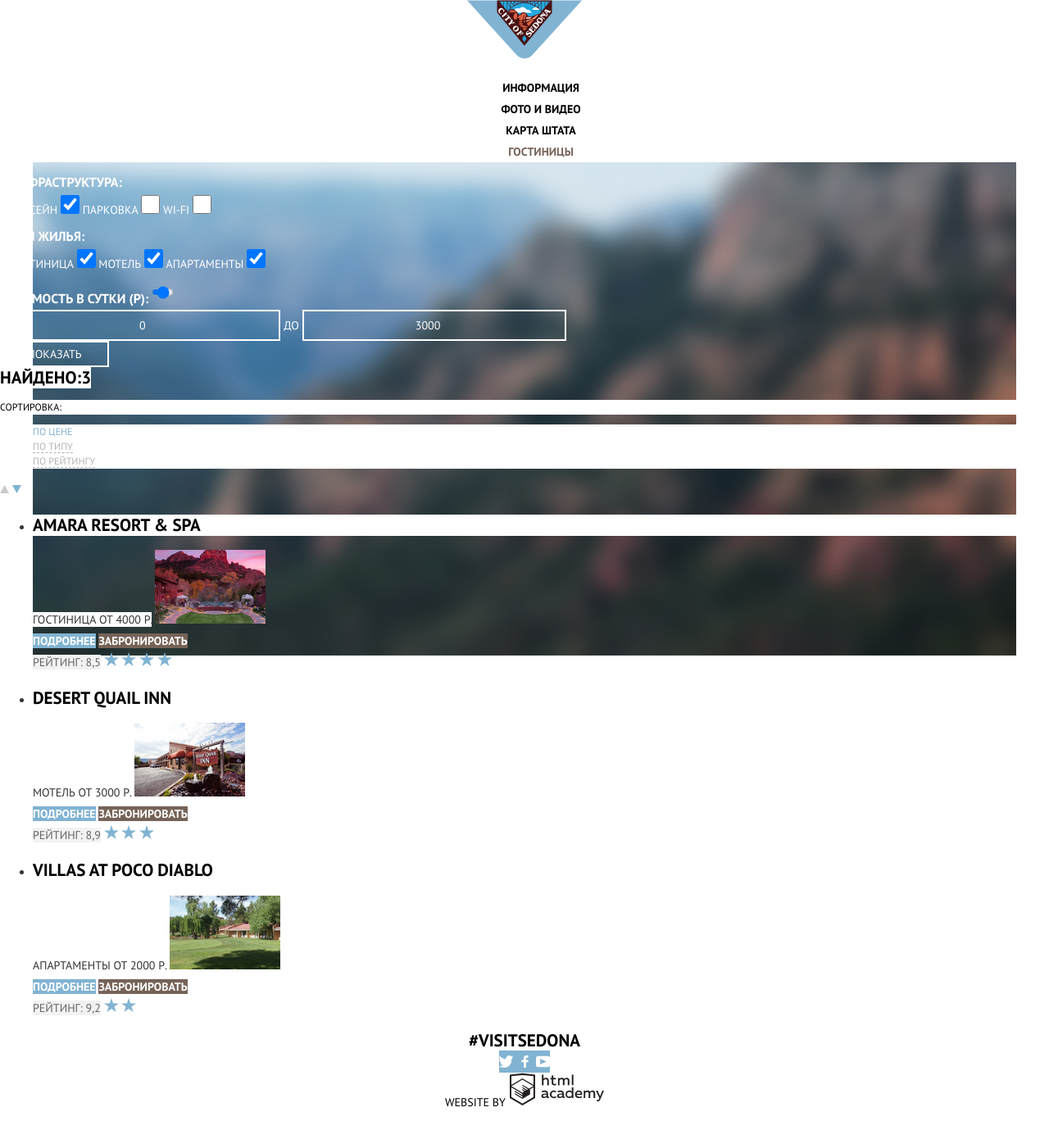
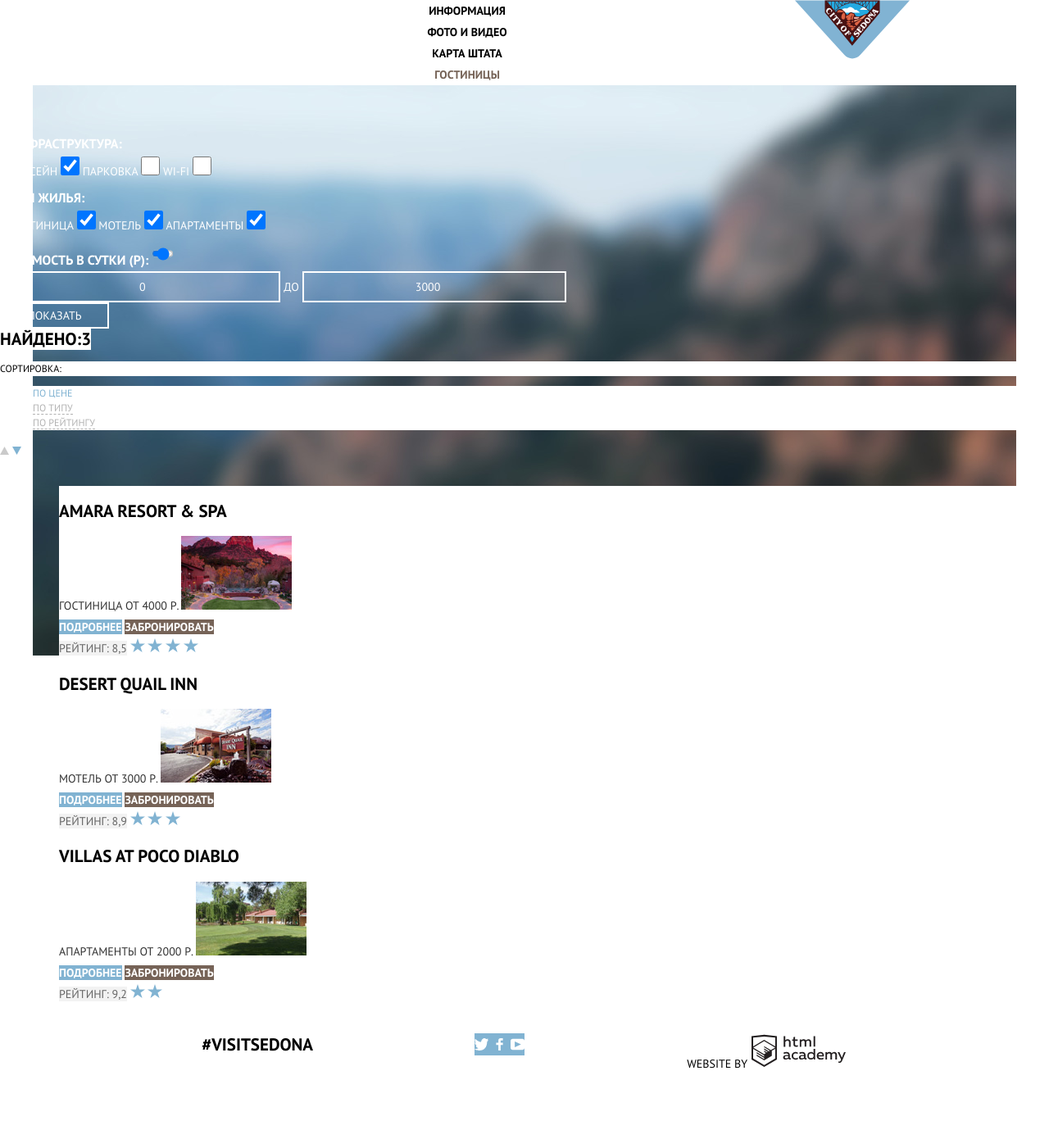
Before and after one commit to AnastasiaL96/1059223-sedona-25, a plain HTML site: page inner.html in a window 1280 px wide. Shown: the top 1390 px of the page at 82% size. Before the commit the page ends 1358 px from the top, so only its background shows below. Drawn offline with Linux system fonts and the light colour scheme.

Commit message:
Начала строить сетку личного проекта на флексах

```diff
--- a/css/style.css
+++ b/css/style.css
@@ -537,3 +537,177 @@ a .catalog-name:active {
     color: #666666;
     background-color: #f2f2f2;
 }
+
+
+/* Сеточные стили */
+
+html,
+body {
+    min-width: 1280px;
+    min-height: 2762px;
+}
+
+.container {
+    width: 940px;
+    margin: 0 auto;
+    padding: 0 10px;
+}
+
+.main-header {
+    margin-bottom: 61px;
+    min-height: 71px;
+}
+
+.main-navigation {
+    min-height: 71px;
+    background-color: white;
+    width: 100%;
+    margin-bottom: 61px;
+    display: flex;
+    flex-direction: column;
+    align-items: center;
+}
+
+.main-header-logo {
+    width: 140px;
+    height: 71px;
+    order: 2;
+}
+
+.main-navigation-wrapper {
+    min-height: 56px;
+    background-color: transparent;
+}
+
+.main-navigation-wrapper .container {
+    display: flex;
+    justify-content: center;
+}
+
+.site-navigation {
+    margin: 0px;
+    padding: 0px;
+    width: 100%;
+    list-style: none;
+    min-height: 56px;
+}
+
+.info {
+    width: 100%;
+    margin: 0px;
+    padding: 0px;
+    min-height: 627px;
+    margin-bottom: 56px;
+    display: flex;
+    flex-direction: column;
+    align-items: center;
+}
+
+.info-sedona {
+    width: 440px;
+    margin-bottom: 38px;
+}
+
+.info-wrapper {
+    width: 100%;
+    background-color: white;
+    margin-top: 140px;
+    display: flex;
+    flex-direction: column;
+    align-items: center;
+}
+
+
+/* Красный блок */
+
+.search {
+    margin: 0px;
+    padding: 0px;
+    margin-top: 57px;
+    display: flex;
+    flex-direction: column;
+    align-items: center;
+}
+
+.search .title {
+    width: 434px;
+    margin-bottom: 52px;
+    margin-top: 32px;
+}
+
+.form-wrapper {
+    margin: 0px;
+    padding: 55px;
+    display: flex;
+    flex-direction: column;
+    align-items: center;
+}
+
+#adults {
+    width: 38px;
+    height: 38px;
+}
+
+#children {
+    width: 38px;
+    height: 38px;
+}
+
+.main-footer {
+    padding: 0px;
+    margin: 0px;
+    margin-top: 36px;
+    min-height: 120px;
+}
+
+.main-footer .container {
+    display: flex;
+    justify-content: space-around;
+}
+
+.teg {
+    margin: 0px;
+    min-height: 16px;
+    width: 136px;
+}
+
+.footer-social {
+    margin: 0px;
+    min-height: 48px;
+    width: 150px;
+}
+
+.footer-copyright {
+    margin: 0px;
+    min-height: 41px;
+    width: 197px;
+}
+
+html body.inner-page {
+    min-width: 1280px;
+    min-height: 933px;
+}
+
+
+/* Красный блок */
+
+.catalog {
+    width: 1200px;
+    min-height: 453px;
+    margin-top: 30px;
+    padding-left: 72px;
+}
+
+.catalog-list {
+    display: flex;
+    margin: 0;
+    padding: 0;
+    list-style: none;
+    flex-direction: column;
+}
+
+.catalog-item {
+    width: 1200px;
+    min-height: 151px;
+    background-color: white;
+}
--- a/inner.html
+++ b/inner.html
@@ -12,6 +12,8 @@
 <body class="inner-page">
     <header class="main-header">
         <nav class="main-navigation">
+            <div class="main-navigation-wrapper">
+                <div class="container">
                     <a class="main-header-logo" href="index.html" aria-label="Главная страница Седона">
                         <img src="img/logo-sedona.svg" width="140" height="72" alt="Логотип Седона">
                     </a>
@@ -21,6 +23,8 @@
                         <li><a href="map.html">Карта штата</a></li>
                         <li class="site-navigation-current"><a href="sedona-hotels.html">Гостиницы</a></li>
                     </ul>
+                </div>
+            </div>
         </nav>
     </header>
     <main>
@@ -137,6 +141,7 @@
         </section>
     </main>
     <footer class="main-footer">
+        <div class="container">
             <div class="teg">#VISITSEDONA</div>
             <div class="footer-social">
                 <a class="social-button" href="#" aria-label="Седона в Twitter">
@@ -160,6 +165,7 @@
         </svg>
                 </a>
             </div>
+        </div>
     </footer>
 </body>
 
```
Also changed, not shown: index.html (+12 -2 lines). Lines whose indentation alone changed are shown as unchanged.
